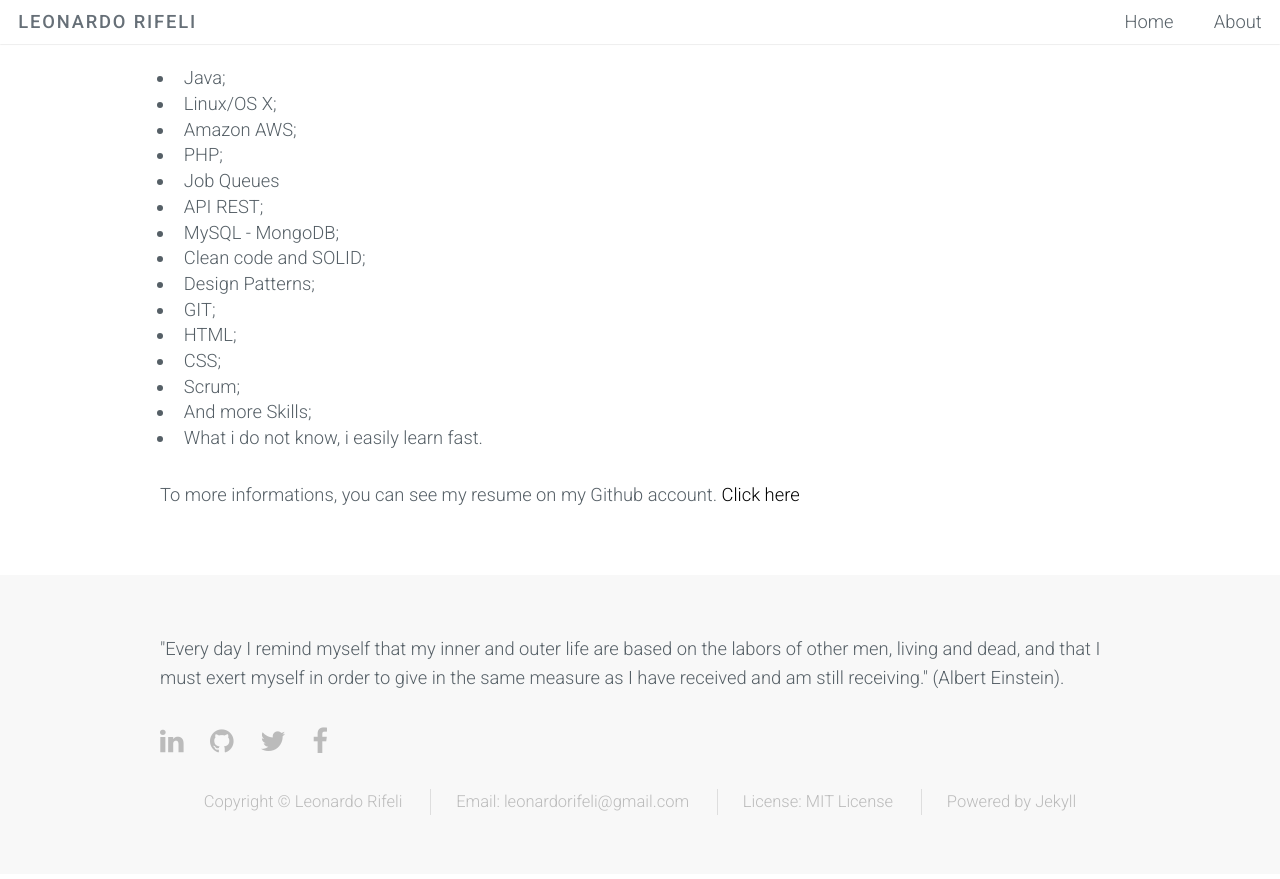
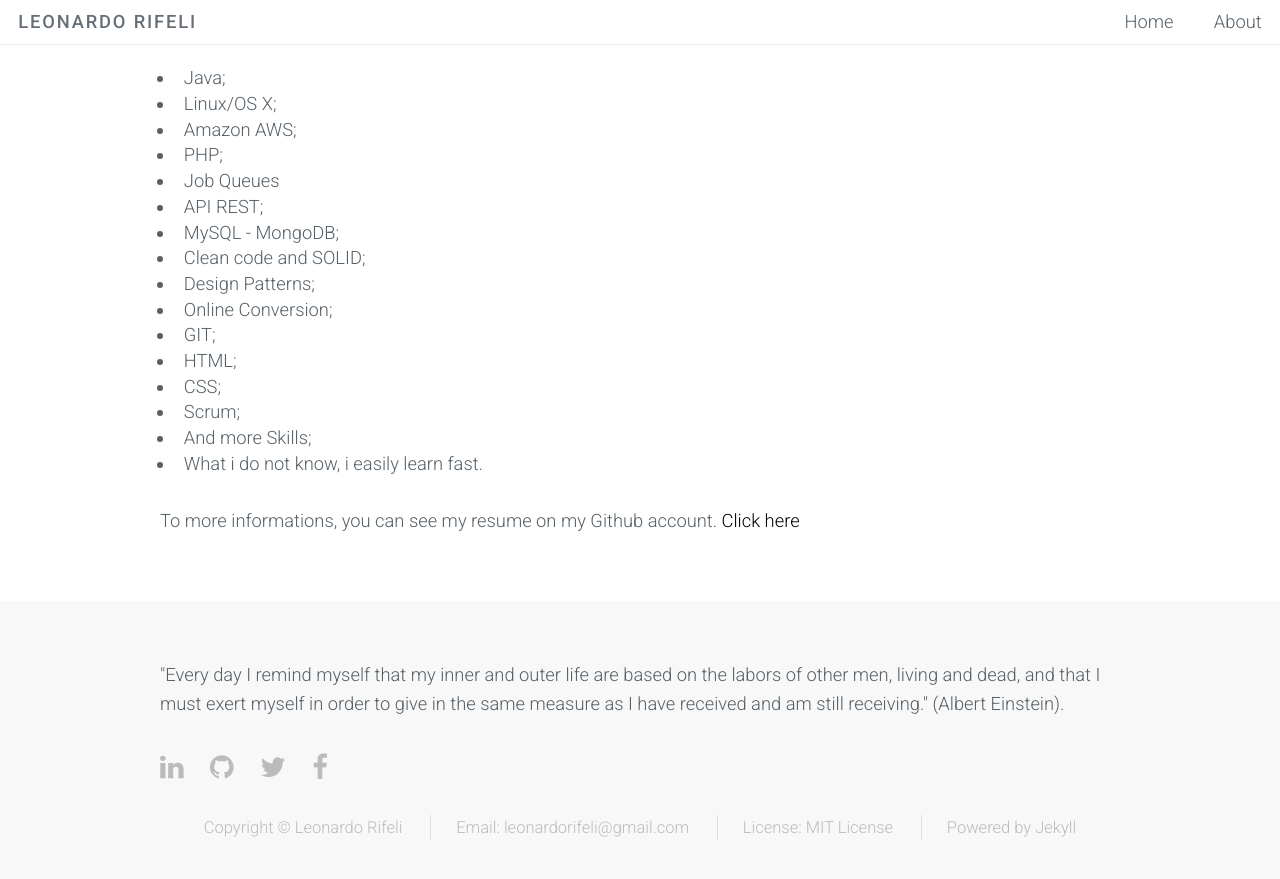
Before and after one commit to leonardorifeli/leonardorifeli-website, a Jekyll site: the page built from about.html, in a window 1280 px wide and 900 px high, scrolled down 621 px. Shown: the top 879 px of the window. Built offline with Jekyll 4.4.1, drawn with Linux system fonts in a browser that asks for light colours.

Commit message:
Fixed about

```diff
--- a/about.html
+++ b/about.html
@@ -36,6 +36,7 @@
                 <li>MySQL - MongoDB;</li>
                 <li>Clean code and SOLID;</li>
                 <li>Design Patterns;</li>
+                <li>Online Conversion;</li>
                 <li>GIT;</li>
                 <li>HTML;</li>
                 <li>CSS;</li>
```
